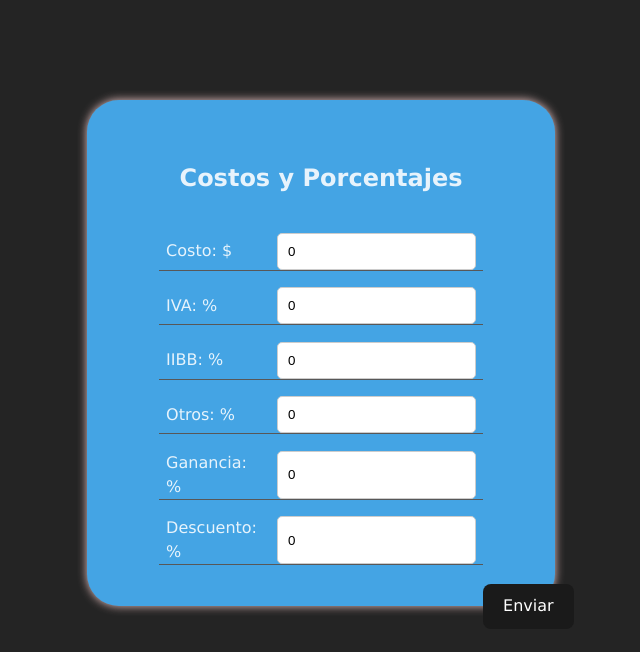
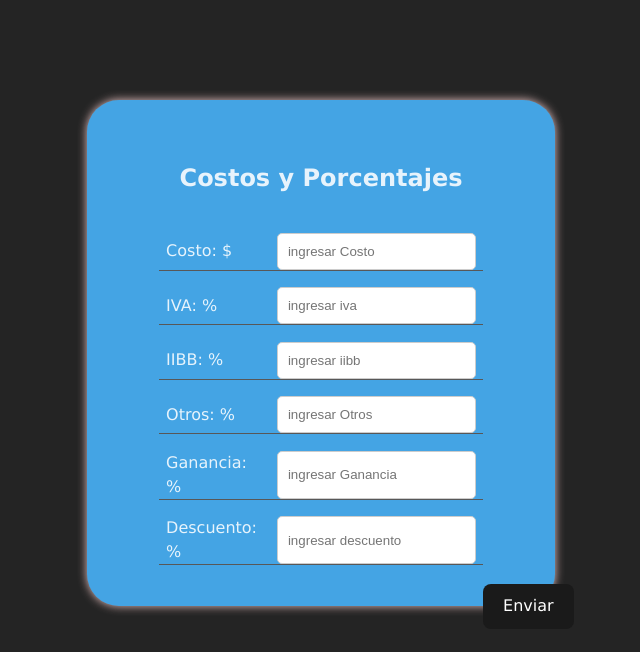
Before and after one commit to JonnyFernandez/Precio-Costo, a React (Vite) app: page / in a window 1280 px wide. Shown: the top 652 px of the page, without its empty margins (319-959 px from the left). Built offline with nearby package versions, Linux system fonts and the light colour scheme.

Commit message:
detalles

```diff
--- a/src/views/Home.jsx
+++ b/src/views/Home.jsx
@@ -4,7 +4,7 @@ import { useState } from 'react'
 
 const Home = () => {
     const [isFlipped, setIsFlipper] = useState(false)
-    const [data, setData] = useState({ cost: 0, iva: 0, iibb: 0, others: 0, gain: 0, off: 0 });
+    const [data, setData] = useState({ cost: '', iva: '', iibb: '', others: '', gain: '', off: '' });
 
     const handleChange = (event) => {
         const { name, value } = event.target;
@@ -12,7 +12,7 @@ const Home = () => {
     };
 
     const reset = () => {
-        setData({ cost: 0, iva: 0, iibb: 0, others: 0, gain: 0, off: 0 })
+        setData({ cost: '', iva: '', iibb: '', others: '', gain: '', off: '' })
     }
 
     let price = data.cost * (1 + (data.iva / 100) + (data.iibb / 100) + (data.others / 100) + (data.gain / 100))
@@ -33,27 +33,27 @@ const Home = () => {
                             <h2>Costos y Porcentajes</h2>
                             <div className={d.inputs}>
                                 <label htmlFor="">Costo: $</label>
-                                <input type="number" name='cost' value={data.cost} onChange={handleChange} />
+                                <input type="text" name='cost' value={data.cost} onChange={handleChange} placeholder='ingresar Costo' />
                             </div>
                             <div className={d.inputs}>
                                 <label htmlFor="">IVA: %</label>
-                                <input type="number" name='iva' value={data.iva} onChange={handleChange} placeholder='ingresar iva' />
+                                <input type="text" name='iva' value={data.iva} onChange={handleChange} placeholder='ingresar iva' />
                             </div>
                             <div className={d.inputs}>
                                 <label htmlFor="">IIBB: %</label>
-                                <input type="number" name='iibb' value={data.iibb} onChange={handleChange} placeholder='ingresar iibb' />
+                                <input type="text" name='iibb' value={data.iibb} onChange={handleChange} placeholder='ingresar iibb' />
                             </div>
                             <div className={d.inputs}>
                                 <label htmlFor="">Otros: %</label>
-                                <input type="number" name='others' value={data.others} onChange={handleChange} placeholder='ingresar Otros' />
+                                <input type="text" name='others' value={data.others} onChange={handleChange} placeholder='ingresar Otros' />
                             </div>
                             <div className={d.inputs}>
                                 <label htmlFor="">Ganancia: %</label>
-                                <input type="number" name='gain' value={data.gain} onChange={handleChange} placeholder='ingresar Ganancia' />
+                                <input type="text" name='gain' value={data.gain} onChange={handleChange} placeholder='ingresar Ganancia' />
                             </div>
                             <div className={d.inputs}>
                                 <label htmlFor="">Descuento: %</label>
-                                <input type="number" name='off' value={data.off} onChange={handleChange} placeholder='ingresar descuento' />
+                                <input type="text" name='off' value={data.off} onChange={handleChange} placeholder='ingresar descuento' />
                             </div>
 
                         </div>
@@ -78,7 +78,7 @@ const Home = () => {
                             </div>
                             <div className={d.inputs}>
                                 <label htmlFor="">Margen Ganancia:</label>
-                                <span>{margin || 0}%</span>
+                                <span>{margin.toFixed(2) || 0}%</span>
                             </div>
                             <div className={d.inputs}>
                                 <label htmlFor="">Off Aplicado:</label>
```
